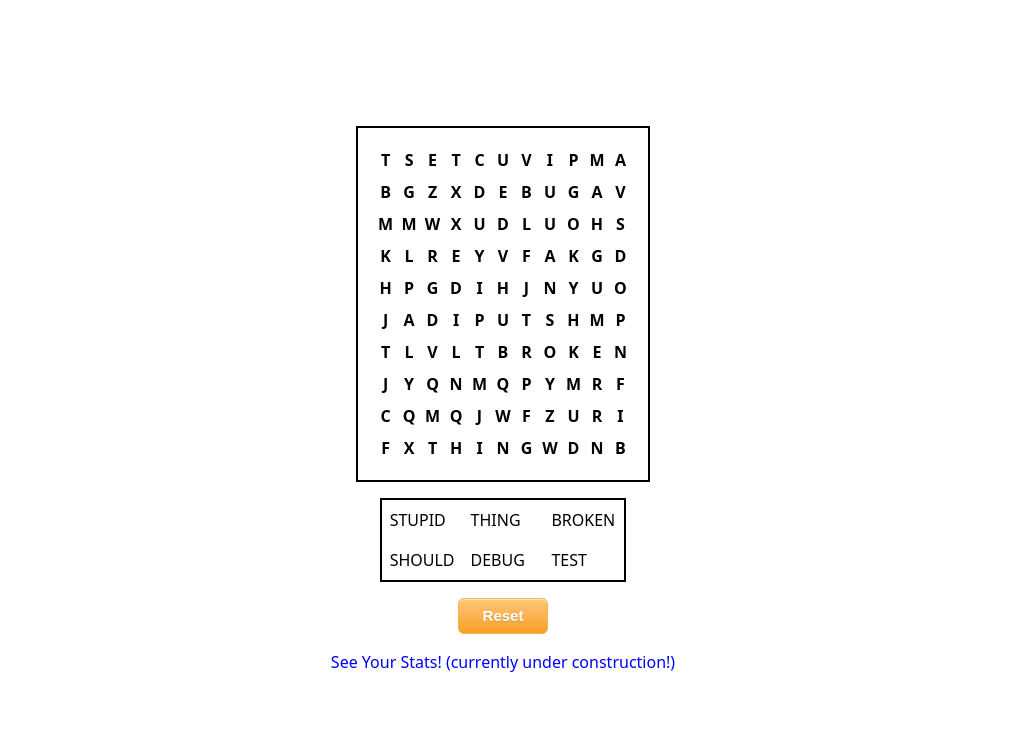
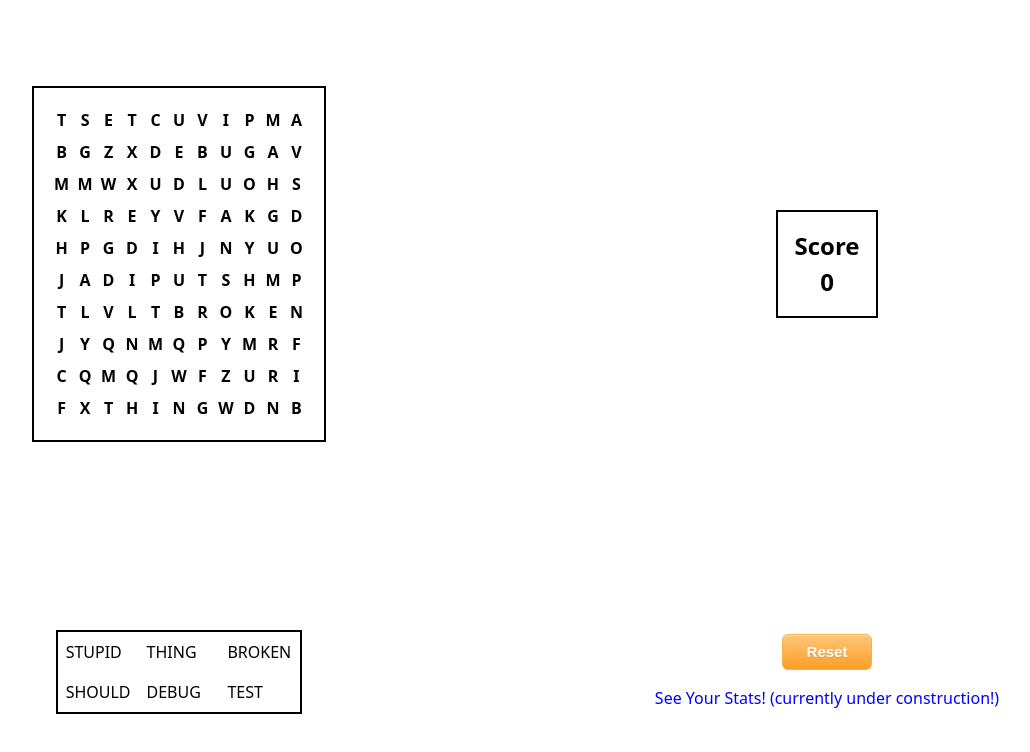
Before and after one commit to Amber-Ratliff/wordSearchApp, a website with bundled scripts: page public/index.html in a window 1280 px wide. Both pictures are taken after a click on the button "Reset". Shown: the whole page, without its empty margins (137-1167 px from the left). Built offline with nearby package versions, Linux system fonts and the light colour scheme; files whose address does not match are found by name.

Commit message:
added scoring

```diff
--- a/public/css/style.css
+++ b/public/css/style.css
@@ -1,11 +1,9 @@
 body {
-    display: flex;
-    align-items: center;
-    justify-content: center;
-    flex-direction: column;
-    flex-wrap: wrap;
-    gap: 1rem;
-
+  display: grid;
+  place-items: center;
+  gap: 1rem;
+  min-height: 100vh;
+  grid-template-columns: repeat(2, 1fr);
 }
 
 h1 {
@@ -25,6 +23,14 @@ ul {
     border: 2px solid black;
     gap: 1rem;
     padding: 0.5rem;
+    grid-area: 2 / 1;
+}
+
+.score-box {
+    border: 2px solid black;
+    grid-area: 1 / 2;
+    text-align: center;
+    padding: 1rem;
 }
 
 .search-grid {
@@ -33,6 +39,7 @@ ul {
     border: 2px solid black;
     padding: 1em;
     gap: 0;
+    grid-area: 1 / 1;
 }
 
 .letters {
@@ -60,6 +67,7 @@ ul {
   align-items: center;
   gap: 1rem;
   flex-direction: column;
+  grid-area: 2 / 2;
 }
 
 .stats-link {
--- a/public/index.html
+++ b/public/index.html
@@ -13,6 +13,10 @@
 <body>
     <div class="search-grid" id="search-grid">
     </div>
+    <div class="score-box">
+        <h2>Score</h2>
+        <h2 id="point-total">0</h2>
+    </div>
     <div class="word-box" id="word-box"></div>
     <div class="link-container">
 
--- a/public/script.js
+++ b/public/script.js
@@ -4,13 +4,15 @@ const wordBox = document.getElementById('word-box');
 const letterGrid = document.getElementById('search-grid');
 const resetButton = document.getElementById('reset');
 //const newPuzzle = document.getElementById('new');
-const scoreCounter = 0;
+let score = 0;
+const scoreText = document.getElementById('point-total')
 
 let mousedown = false;
 let selectedLetters = [];
 let startRow = null;
 let startCol = null;
 let placedWords = [];
+let userFoundWords = [];
 
 function placeWord(rows, cols, word, grid) {
     word = word.toUpperCase();
@@ -173,17 +175,36 @@ letterGrid.addEventListener('mouseup', () => {
     const joinWord = selectedLetters.map(cell => cell.textContent).join('').toUpperCase();
     const reversed = joinWord.split('').reverse().join('');
 
-    if (placedWords.includes(joinWord) || placedWords.includes(reversed)) {
-        selectedLetters.forEach(cell => {
-            cell.classList.add('found');
-        });
 
 
-    } else if (!placedWords.includes(joinWord) || !placedWords.includes(reversed)) {
-        selectedLetters.forEach(cell => {
-            cell.classList.remove('selected');
-        });
+
+if (placedWords.includes(joinWord) || placedWords.includes(reversed)) {
+  const foundWord = placedWords.includes(joinWord) ? joinWord : reversed;
+
+  // Only score if this word hasn't been found before
+  if (!userFoundWords.includes(foundWord)) {
+    userFoundWords.push(foundWord); // Add to found words list
+
+
+    if (foundWord.length <= 4) {
+      score += 5;
+      scoreText.textContent = score;
+      console.log(`+5 points for "${foundWord}". Total score: ${score}`);
+    } else if (foundWord.length >= 5) {
+        score += 10;
+        scoreText.textContent = score;
+
     }
+  }
+
+  selectedLetters.forEach(cell => {
+    cell.classList.add('found');
+  });
+} else {
+  selectedLetters.forEach(cell => {
+    cell.classList.remove('selected');
+  });
+}
 
     foundWords.forEach(p => {
             const text = p.textContent.toUpperCase();
@@ -191,6 +212,12 @@ letterGrid.addEventListener('mouseup', () => {
                 p.classList.add('found-word');
             }
         });
+
+    if (foundWords.length === userFoundWords.length) {
+        score += 15
+        scoreText.textContent = score
+    }
+
     })
 
 resetButton.addEventListener('click', () => {
@@ -202,6 +229,10 @@ resetButton.addEventListener('click', () => {
     const foundWords = document.querySelectorAll('p').forEach(word => {
         word.classList.remove('found-word');
     })
+
+    scoreText.textContent = '0'
+    score = 0;
+    userFoundWords = []
 });
 
 createGrid(10,11);
```
Also changed, not shown: 1 other file.
